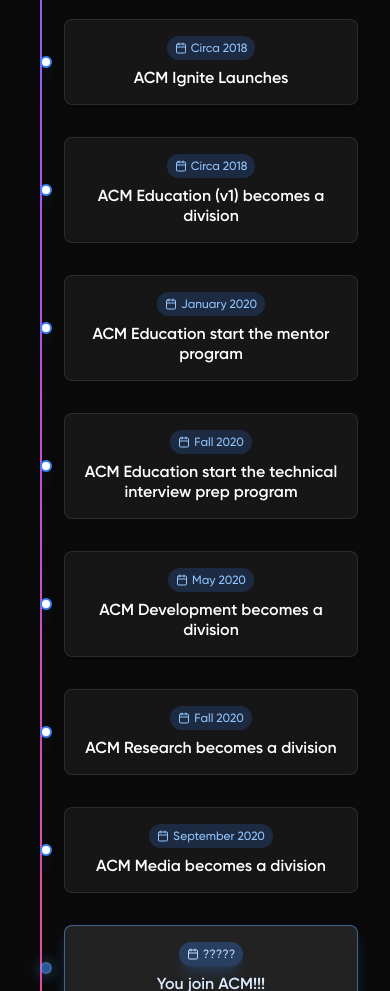
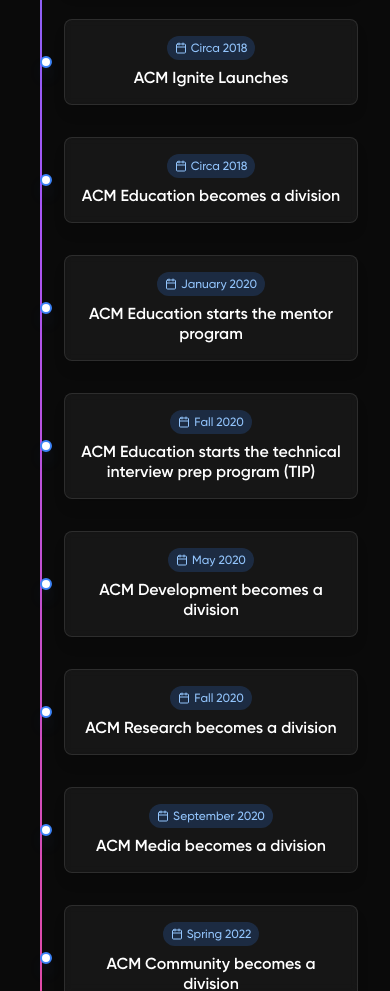
Before and after one commit to acmutd/website, a Next.js app: page /about in a window 390 px wide. Shown: the part 4040-5031 px from the top of the page. Built offline with nearby package versions, Linux system fonts and the light colour scheme.

Commit message:
Add hovercard to see details and add a couple of details

```diff
--- a/config/timeline.config.ts
+++ b/config/timeline.config.ts
@@ -1,63 +1,86 @@
 export type TimelineItem = {
   title: string;
   date: string;
+  description: string;
 };
 
 export const timeline: TimelineItem[] = [
   {
     title: 'ACM UTD is charted',
     date: 'Circa 1996',
+    description: 'ACM v1, the first ACM chapter at UTD',
   },
   {
     title: 'Computer Science Association is formed',
     date: 'Fall 2012',
+    description: 'Another organization is formed at UTD',
   },
   {
     title: 'ACM merges with CSSA',
     date: 'Summer 2013',
+    description: 'The two organizations merge to create a larger ACM',
   },
   {
     title: 'ACM creates the first Hack_UTD',
     date: 'January 17, 2015',
+    description: 'The first of our many hackathons. This also marks the beginning of ACM v2',
   },
   {
     title: 'ACM Projects becomes a division',
     date: 'Fall 2016',
+    description: 'The first projects cohort creates various projects',
   },
   {
     title: 'ACM Labs starts its first projects',
     date: 'Fall 2017',
+    description: 'Labs is a precursor to what would later become ACM Development',
   },
   {
     title: 'ACM Ignite Launches',
     date: 'Circa 2018',
+    description:
+      'ACM Ignite was a year-long program that would later be transformed into modern-day ACM Research',
   },
   {
-    title: 'ACM Education (v1) becomes a division',
+    title: 'ACM Education becomes a division',
     date: 'Circa 2018',
+    description: 'The education program begins with brand new programs for beginners',
   },
   {
-    title: 'ACM Education start the mentor program',
+    title: 'ACM Education starts the mentor program',
     date: 'January 2020',
+    description: 'The mentor program is started to help students with their projects',
   },
   {
-    title: 'ACM Education start the technical interview prep program',
+    title: 'ACM Education starts the technical interview prep program (TIP)',
     date: 'Fall 2020',
+    description:
+      'The technical interview prep program is started to help students with their interviews. The creation of TIP and the mentor program marks the beginning of ACM v3',
   },
   {
     title: 'ACM Development becomes a division',
     date: 'May 2020',
+    description:
+      'ACM Development is born to create and maintain platforms for ACM and UTD students',
   },
   {
     title: 'ACM Research becomes a division',
     date: 'Fall 2020',
+    description: 'ACM Research begins its first cohort of research participants',
   },
   {
     title: 'ACM Media becomes a division',
     date: 'September 2020',
+    description: 'ACM Media is born to create and maintain the media for ACM',
+  },
+  {
+    title: 'ACM Community becomes a division',
+    date: 'Spring 2022',
+    description: 'ACM Community is born to create and connect with the community',
   },
   {
     title: 'You join ACM!!!',
     date: '?????',
+    description: 'You can become part of our family!',
   },
 ];
--- a/src/components/About/Timeline.tsx
+++ b/src/components/About/Timeline.tsx
@@ -1,5 +1,5 @@
-import { timeline, TimelineItem } from '../../../config/timeline.config';
-import { Calendar, Clock } from 'lucide-react';
+import { timeline } from '../../../config/timeline.config';
+import TimelineItemComponent from './TimelineItem';
 
 export default function Timeline() {
   return (
@@ -29,84 +29,3 @@
     </div>
   );
 }
-
-function TimelineItemComponent({ item, index }: { item: TimelineItem; index: number }) {
-  const isEven = index % 2 === 0;
-  const isLast = index === timeline.length - 1;
-
-  return (
-    <div
-      className={`relative flex items-center ${
-        isEven ? 'md:flex-row' : 'md:flex-row-reverse'
-      } flex-row`}
-    >
-      <div
-        className={`absolute left-6 z-10 h-3 w-3 rounded-full border-2 sm:left-8 sm:h-4 sm:w-4 sm:border-4 md:left-1/2 md:-translate-x-1/2 md:transform ${
-          isLast
-            ? 'animate-pulse border-blue-400 bg-blue-500 shadow-lg shadow-blue-500/50'
-            : 'border-blue-500 bg-white shadow-lg shadow-blue-500/30'
-        }`}
-      >
-        {isLast && (
-          <>
-            <div className="absolute inset-0 animate-ping rounded-full bg-blue-500 opacity-75"></div>
-            <div className="absolute -inset-2 animate-pulse rounded-full bg-blue-400/30 blur-sm"></div>
-          </>
-        )}
-      </div>
-
-      <div
-        className={`ml-12 sm:ml-16 md:ml-0 md:w-5/12 ${
-          isEven ? 'md:pr-8' : 'md:pl-8'
-        } w-full pr-4 sm:pr-6 md:pr-0`}
-      >
-        <div
-          className={`group relative rounded-lg border p-4 transition-all duration-300 hover:scale-105 sm:rounded-xl sm:p-6 ${
-            isLast
-              ? 'border-blue-400/50 bg-white/10 shadow-lg shadow-blue-500/30 backdrop-blur-sm hover:bg-white/15 hover:shadow-blue-500/40'
-              : 'border-white/10 bg-white/5 shadow-lg backdrop-blur-sm hover:bg-white/10'
-          }`}
-        >
-          <div
-            className={`mb-2 inline-flex items-center gap-1 rounded-full px-2 py-1 text-xs font-medium sm:mb-3 sm:gap-2 sm:px-3 sm:text-sm ${
-              isLast
-                ? 'bg-blue-500/30 text-blue-200 shadow-lg shadow-blue-500/20'
-                : 'bg-blue-500/20 text-blue-300'
-            }`}
-          >
-            <Calendar className="h-3 w-3 sm:h-4 sm:w-4" />
-            {item.date}
-          </div>
-
-          <h3
-            className={`text-base font-semibold leading-tight sm:text-lg ${
-              isLast ? 'text-blue-100 drop-shadow-lg' : 'text-white'
-            }`}
-          >
-            {item.title}
-          </h3>
-
-          <div
-            className={`absolute right-3 top-3 opacity-10 transition-opacity group-hover:opacity-40 sm:right-4 sm:top-4 sm:opacity-20 ${
-              isLast ? 'text-blue-300' : 'text-blue-400'
-            }`}
-          ></div>
-
-          <div
-            className={`absolute top-1/2 hidden h-0 w-0 -translate-y-1/2 transform md:block ${
-              isEven
-                ? 'right-0 translate-x-full border-y-8 border-l-8 border-y-transparent'
-                : 'left-0 -translate-x-full border-y-8 border-r-8 border-y-transparent'
-            } ${
-              isLast
-                ? 'border-l-blue-400/50 border-r-blue-400/50'
-                : 'border-l-white/10 border-r-white/10'
-            }`}
-          ></div>
-        </div>
-      </div>
-
-      <div className="hidden md:block md:w-5/12"></div>
-    </div>
-  );
-}
--- /dev/null
+++ b/src/components/About/TimelineItem.tsx
@@ -0,0 +1,107 @@
+import { TimelineItem, timeline } from '../../../config/timeline.config';
+import { Calendar } from 'lucide-react';
+import { HoverCard, HoverCardContent, HoverCardTrigger } from '@/components/ui/hover-card';
+
+export default function TimelineItemComponent({
+  item,
+  index,
+}: {
+  item: TimelineItem;
+  index: number;
+}) {
+  const isEven = index % 2 === 0;
+  const isLast = index === timeline.length - 1;
+
+  return (
+    <div
+      className={`relative flex items-center ${
+        isEven ? 'md:flex-row' : 'md:flex-row-reverse'
+      } flex-row`}
+    >
+      <div
+        className={`absolute left-6 z-10 h-3 w-3 rounded-full border-2 sm:left-8 sm:h-4 sm:w-4 sm:border-4 md:left-1/2 md:-translate-x-1/2 md:transform ${
+          isLast
+            ? 'animate-pulse border-blue-400 bg-blue-500 shadow-lg shadow-blue-500/50'
+            : 'border-blue-500 bg-white shadow-lg shadow-blue-500/30'
+        }`}
+      >
+        {isLast && (
+          <>
+            <div className="absolute inset-0 animate-ping rounded-full bg-blue-500 opacity-75"></div>
+            <div className="absolute -inset-2 animate-pulse rounded-full bg-blue-400/30 blur-sm"></div>
+          </>
+        )}
+      </div>
+
+      <div
+        className={`ml-12 sm:ml-16 md:ml-0 md:w-5/12 ${
+          isEven ? 'md:pr-8' : 'md:pl-8'
+        } w-full pr-4 sm:pr-6 md:pr-0`}
+      >
+        <HoverCard openDelay={10} closeDelay={10}>
+          <HoverCardTrigger asChild>
+            <div
+              className={`group relative cursor-pointer rounded-lg border p-4 transition-all duration-300 hover:scale-105 sm:rounded-xl sm:p-6 ${
+                isLast
+                  ? 'border-blue-400/50 bg-white/10 shadow-lg shadow-blue-500/30 backdrop-blur-sm hover:bg-white/15 hover:shadow-blue-500/40'
+                  : 'border-white/10 bg-white/5 shadow-lg backdrop-blur-sm hover:bg-white/10'
+              }`}
+            >
+              <div
+                className={`mb-2 inline-flex items-center gap-1 rounded-full px-2 py-1 text-xs font-medium sm:mb-3 sm:gap-2 sm:px-3 sm:text-sm ${
+                  isLast
+                    ? 'bg-blue-500/30 text-blue-200 shadow-lg shadow-blue-500/20'
+                    : 'bg-blue-500/20 text-blue-300'
+                }`}
+              >
+                <Calendar className="h-3 w-3 sm:h-4 sm:w-4" />
+                {item.date}
+              </div>
+
+              <h3
+                className={`text-base font-semibold leading-tight sm:text-lg ${
+                  isLast ? 'text-blue-100 drop-shadow-lg' : 'text-white'
+                }`}
+              >
+                {item.title}
+              </h3>
+
+              <div
+                className={`absolute right-3 top-3 opacity-10 transition-opacity group-hover:opacity-40 sm:right-4 sm:top-4 sm:opacity-20 ${
+                  isLast ? 'text-blue-300' : 'text-blue-400'
+                }`}
+              ></div>
+
+              <div
+                className={`absolute top-1/2 hidden h-0 w-0 -translate-y-1/2 transform md:block ${
+                  isEven
+                    ? 'right-0 translate-x-full border-y-8 border-l-8 border-y-transparent'
+                    : 'left-0 -translate-x-full border-y-8 border-r-8 border-y-transparent'
+                } ${
+                  isLast
+                    ? 'border-l-blue-400/50 border-r-blue-400/50'
+                    : 'border-l-white/10 border-r-white/10'
+                }`}
+              ></div>
+            </div>
+          </HoverCardTrigger>
+          <HoverCardContent
+            className={`w-64 ${
+              isLast
+                ? 'border-blue-400/50 bg-gray-900/95 shadow-lg shadow-blue-500/20 backdrop-blur-sm'
+                : 'border-gray-700 bg-gray-900/95 backdrop-blur-sm'
+            }`}
+            side={isEven ? 'right' : 'left'}
+            align="center"
+          >
+            <p className={`text-sm leading-relaxed ${isLast ? 'text-gray-300' : 'text-gray-400'}`}>
+              {item.description}
+            </p>
+          </HoverCardContent>
+        </HoverCard>
+      </div>
+
+      <div className="hidden md:block md:w-5/12"></div>
+    </div>
+  );
+}
```
